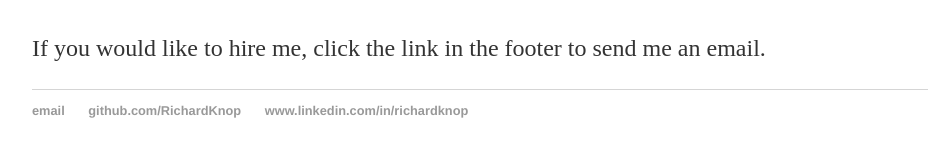
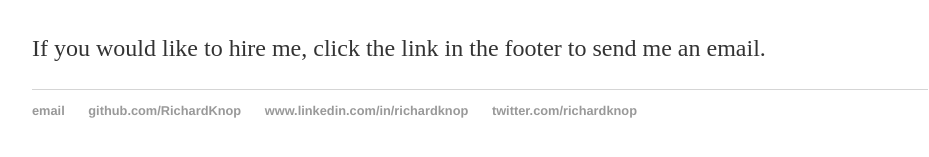
Before and after one commit to RichardKnop/richardknop.github.io, a Jekyll site: the page built from index.html, in a window 1280 px wide. Shown: the part 348-505 px from the top of the page, without its empty margins (160-1089 px from the left). Built offline with Jekyll 4.4.1, drawn with Linux system fonts in a browser that asks for light colours.

Commit message:
Update default.html

```diff
--- a/_layouts/default.html
+++ b/_layouts/default.html
@@ -23,6 +23,7 @@
         <li><a href="mailto:risoknop@gmail.com">email</a></li>
         <li><a href="https://github.com/RichardKnop">github.com/RichardKnop</a></li>
         <li><a href="https://www.linkedin.com/in/richardknop">www.linkedin.com/in/richardknop</a></li>
+        <li><a href="http://twitter.com/richardknop">twitter.com/richardknop</a></li>
       </ul>
     </footer>
   </body>
```
